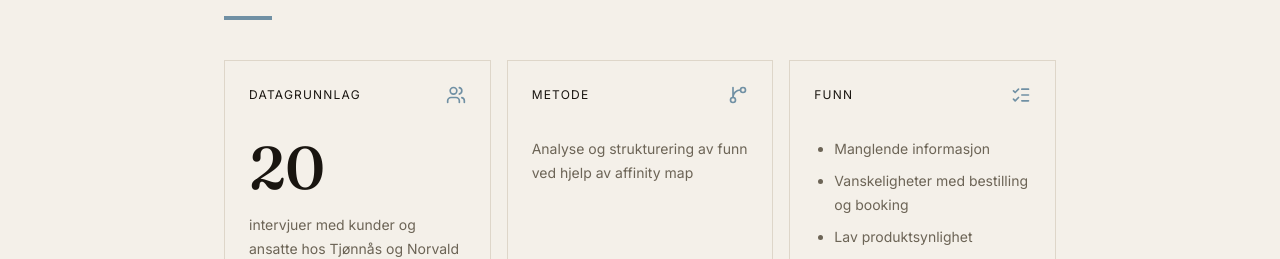
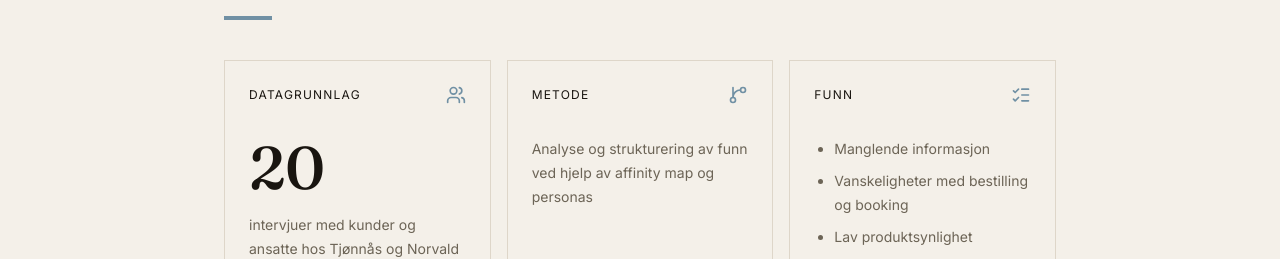
Before and after one commit to selmabk4/portfolio, a React (Vite) app: page /prosjekter/tjonnas-og-norvald in a window 1280 px wide. Shown: the part 1271-1530 px from the top of the page. Built offline with nearby package versions, Linux system fonts and the light colour scheme.

Commit message:
Include personas in project methodology description

```diff
--- a/client/components/ProjectDetail.tsx
+++ b/client/components/ProjectDetail.tsx
@@ -119,7 +119,7 @@ export default function ProjectDetail({ project }: { project: ProjectDetailData
                   <GitBranch aria-hidden="true" className="h-5 w-5" />
                 </div>
                 <p className="text-sm leading-6 text-muted-foreground">
-                  Analyse og strukturering av funn ved hjelp av affinity map
+                  Analyse og strukturering av funn ved hjelp av affinity map og personas
                 </p>
               </article>
 
```
